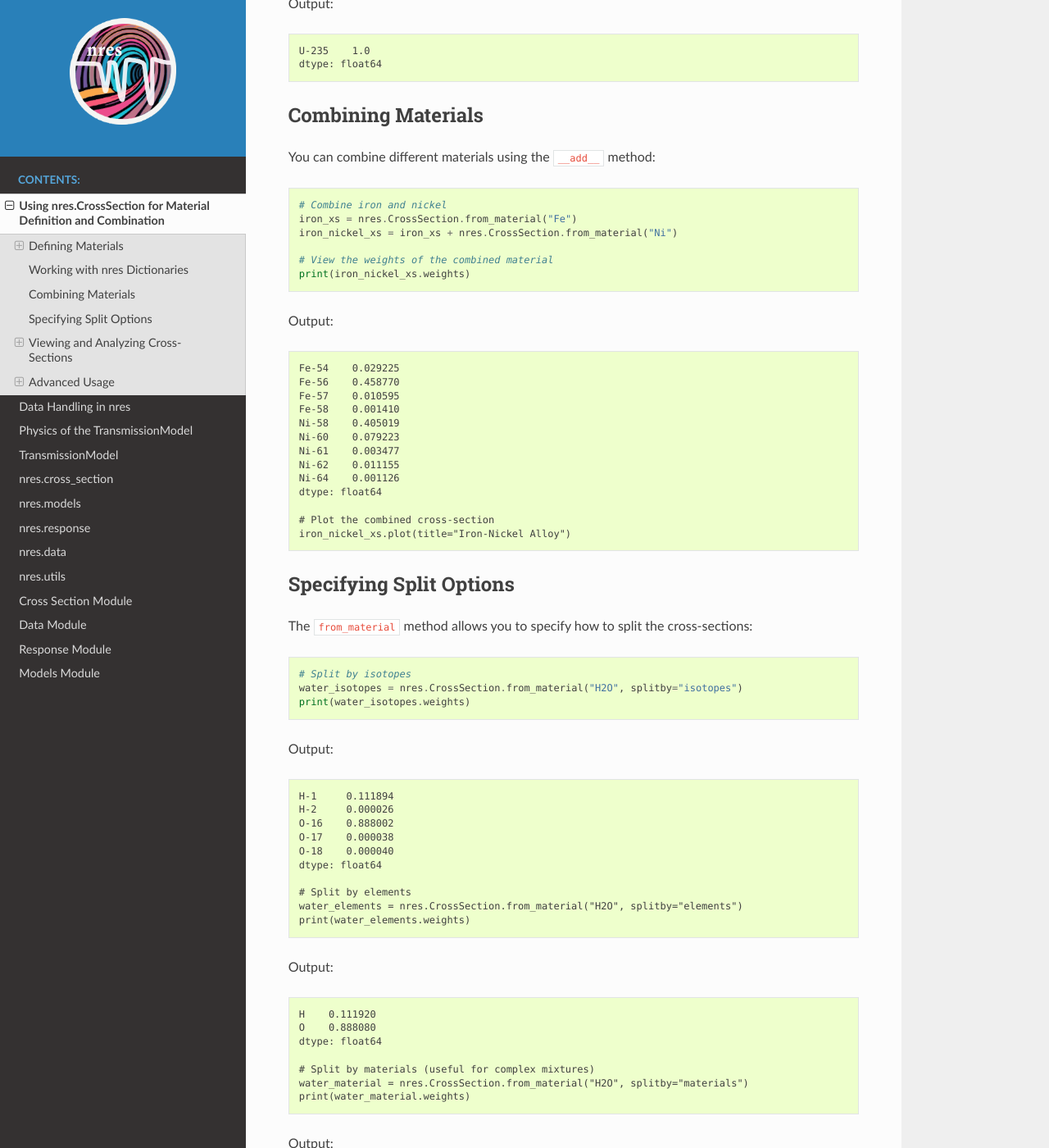
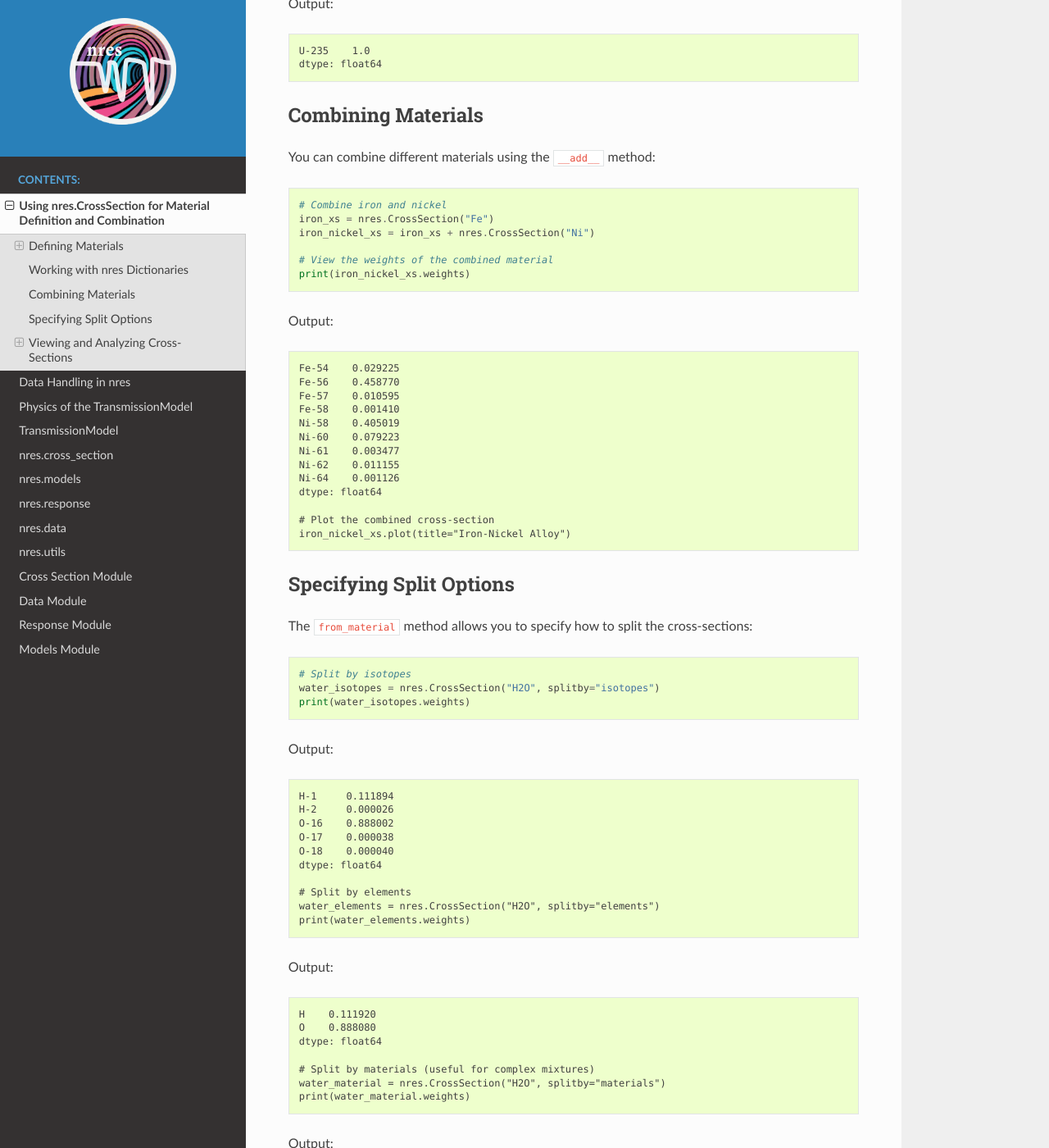
Before and after one commit to TsvikiHirsh/nres, a Sphinx documentation site: the page built from docs/source/cross_section_usage.rst, in a window 1280 px wide and 1400 px high, scrolled down 1583 px. Shown: the whole window at 82% size. Built offline with Sphinx 7.4.7 and the Read the Docs theme 3.1.0, drawn with Linux system fonts in a browser that asks for light colours; some of the changed text lies outside the part shown.

```diff
--- a/docs/source/cross_section_usage.rst
+++ b/docs/source/cross_section_usage.rst
@@ -1,7 +1,7 @@
 Using nres.CrossSection for Material Definition and Combination
 ===============================================================
 
-This guide demonstrates various ways to define materials and combine them using the ``nres.CrossSection.from_material`` method. We'll also cover how to view cross-section weights, access the cross-section table, and plot the results.
+This guide demonstrates various ways to define materials and combine them using the ``nres.CrossSection`` method. We'll also cover how to view cross-section weights, access the cross-section table, and plot the results.
 
 Defining Materials
 ------------------
@@ -40,7 +40,7 @@ You can access predefined materials, elements, and isotopes from nres dictionari
 .. code-block:: python
 
     # Using nres.materials
-    steel_xs = nres.CrossSection.from_material(nres.materials["Steel, Stainless 304"])
+    steel_xs = nres.CrossSection(nres.materials["Steel, Stainless 304"])
     print(steel_xs.weights)
 
 Output:
@@ -58,7 +58,7 @@ Output:
     dtype: float64
 
     # Using nres.elements
-    carbon_xs = nres.CrossSection.from_material(nres.elements["Carbon"])
+    carbon_xs = nres.CrossSection(nres.elements["Carbon"])
     print(carbon_xs.weights)
 
 Output:
@@ -70,7 +70,7 @@ Output:
     dtype: float64
 
     # Using nres.isotopes
-    u235_xs = nres.CrossSection.from_material(nres.isotopes["U235"])
+    u235_xs = nres.CrossSection(nres.isotopes["U235"])
     print(u235_xs.weights)
 
 Output:
@@ -88,8 +88,8 @@ You can combine different materials using the ``__add__`` method:
 .. code-block:: python
 
     # Combine iron and nickel
-    iron_xs = nres.CrossSection.from_material("Fe")
-    iron_nickel_xs = iron_xs + nres.CrossSection.from_material("Ni")
+    iron_xs = nres.CrossSection("Fe")
+    iron_nickel_xs = iron_xs + nres.CrossSection("Ni")
 
     # View the weights of the combined material
     print(iron_nickel_xs.weights)
@@ -120,7 +120,7 @@ The ``from_material`` method allows you to specify how to split the cross-sectio
 .. code-block:: python
 
     # Split by isotopes
-    water_isotopes = nres.CrossSection.from_material("H2O", splitby="isotopes")
+    water_isotopes = nres.CrossSection("H2O", splitby="isotopes")
     print(water_isotopes.weights)
 
 Output:
@@ -135,7 +135,7 @@ Output:
     dtype: float64
 
     # Split by elements
-    water_elements = nres.CrossSection.from_material("H2O", splitby="elements")
+    water_elements = nres.CrossSection("H2O", splitby="elements")
     print(water_elements.weights)
 
 Output:
@@ -147,7 +147,7 @@ Output:
     dtype: float64
 
     # Split by materials (useful for complex mixtures)
-    water_material = nres.CrossSection.from_material("H2O", splitby="materials")
+    water_material = nres.CrossSection("H2O", splitby="materials")
     print(water_material.weights)
 
 Output:
@@ -199,33 +199,5 @@ The ``plot`` method allows for customization:
         logy=True
     )
 
-Advanced Usage
---------------
-
-Grouping by Isotopes
-^^^^^^^^^^^^^^^^^^^^
-
-You can group cross-sections by isotopes:
-
-.. code-block:: python
-
-    grouped_steel = steel_xs.groupby_isotopes()
-    print(grouped_steel.weights)
-
-Output:
-
-.. code-block:: text
-
-    C     0.00080
-    Mn    0.02000
-    P     0.00045
-    S     0.00030
-    Si    0.01000
-    Cr    0.19000
-    Ni    0.09500
-    Fe    0.68345
-    dtype: float64
-
-    grouped_steel.plot(title="Steel Cross-Section (Grouped by Elements)")
 
 This guide provides a comprehensive overview of using ``nres.CrossSection`` for defining and combining materials, as well as analyzing and visualizing cross-section data. Experiment with different materials and combinations to explore their neutron interaction properties!
--- a/docs/source/index.rst
+++ b/docs/source/index.rst
@@ -34,7 +34,7 @@ Here's a quick example of how to use `nres`:
     import nres
 
     # Define material
-    Si = nres.CrossSection.from_material("Silicon")
+    Si = nres.CrossSection("Silicon")
 
     # Load data
     data = nres.Data.from_transmission("silicon.dat")
--- a/pyproject.toml
+++ b/pyproject.toml
@@ -4,7 +4,7 @@ build-backend = "setuptools.build_meta"
 
 [project]
 name = "nres"
-version = "0.1.0"
+version = "0.2.0"
 authors = [
   { name = "Tsviki Y. Hirsh", email = "tsviki.hirsh@gmail.com" },
 ]
```
Also changed, not shown: README.md (+1 -1 lines).
